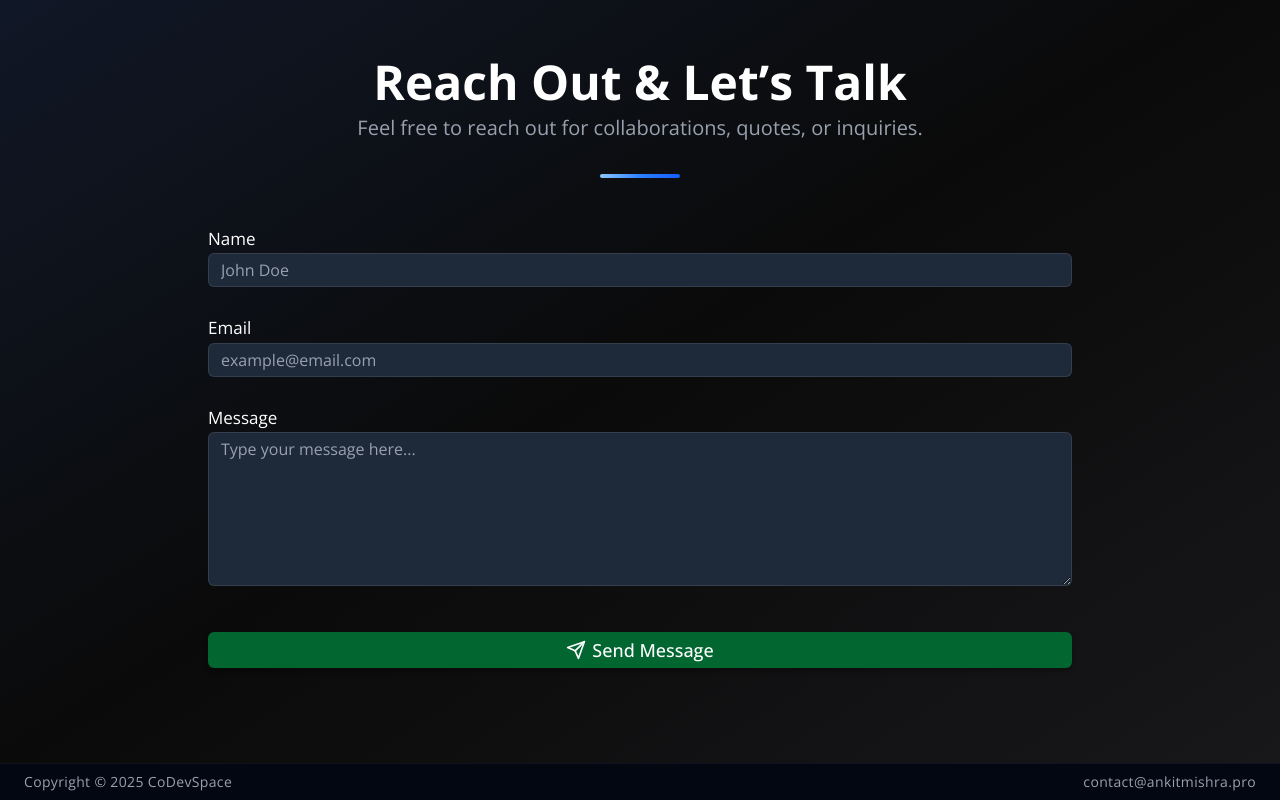
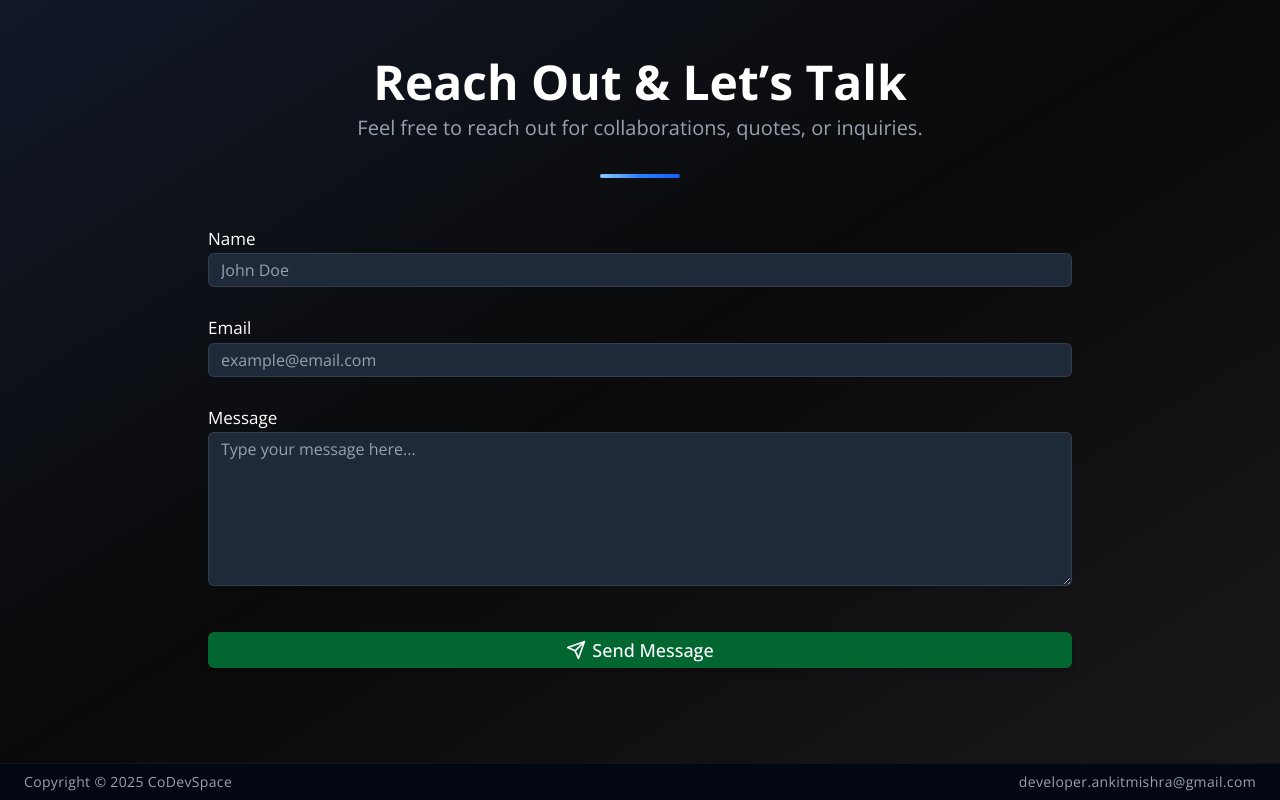
Before and after one commit to dev-ankit-mishra/collab-code-editor, a React (Vite) app in the folder client/: page / in a window 1280 px wide. Shown: the part 1685-2485 px from the top of the page. Built offline with nearby package versions, Linux system fonts and the light colour scheme; no server answers.

Commit message:
updated the footer

```diff
--- a/client/src/components/Footer.tsx
+++ b/client/src/components/Footer.tsx
@@ -5,7 +5,7 @@ export default function Footer(){
          Copyright © 2025 CoDevSpace
         </span>
         <a href="mailto:contact@ankitmishra.pro" className="text-center py-2 text-sm   text-gray-400 tracking-wide cursor-pointer">
-          contact@ankitmishra.pro
+          developer.ankitmishra@gmail.com
         </a>
       </footer>
   )
```
